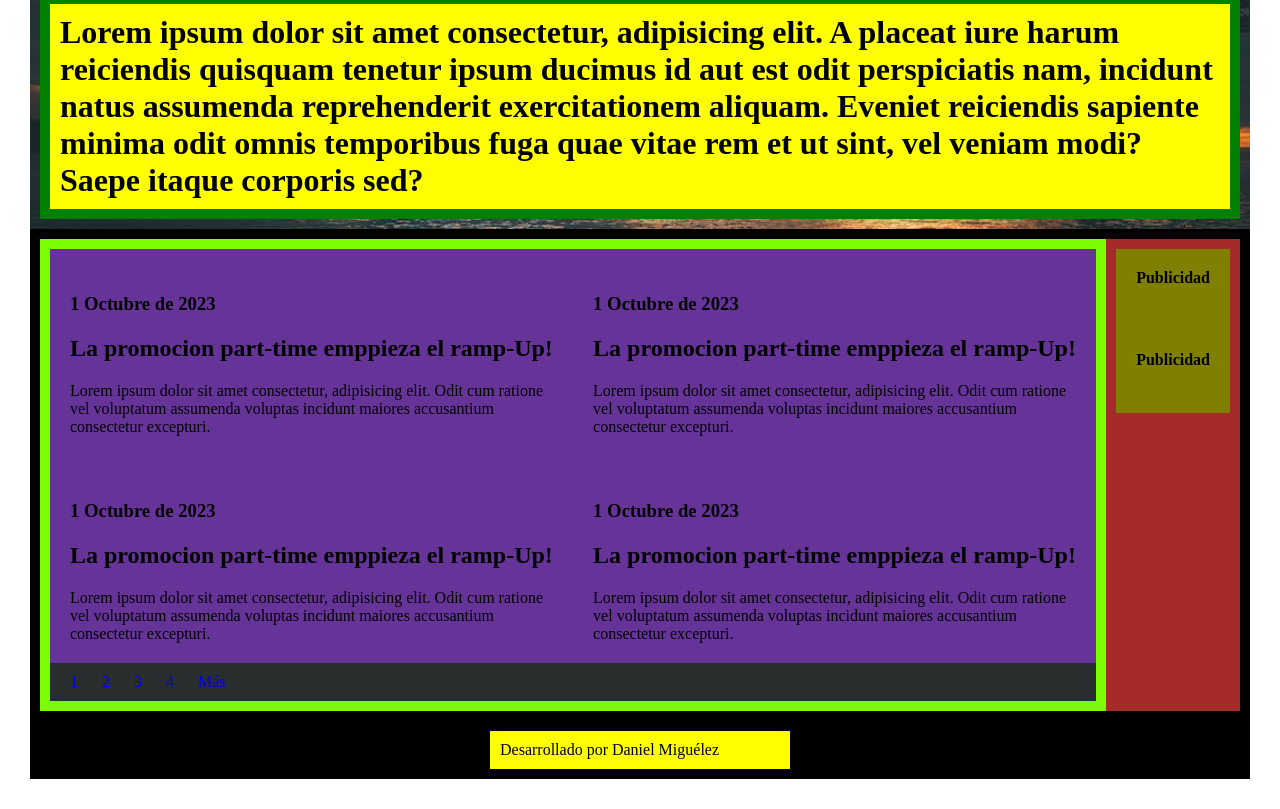
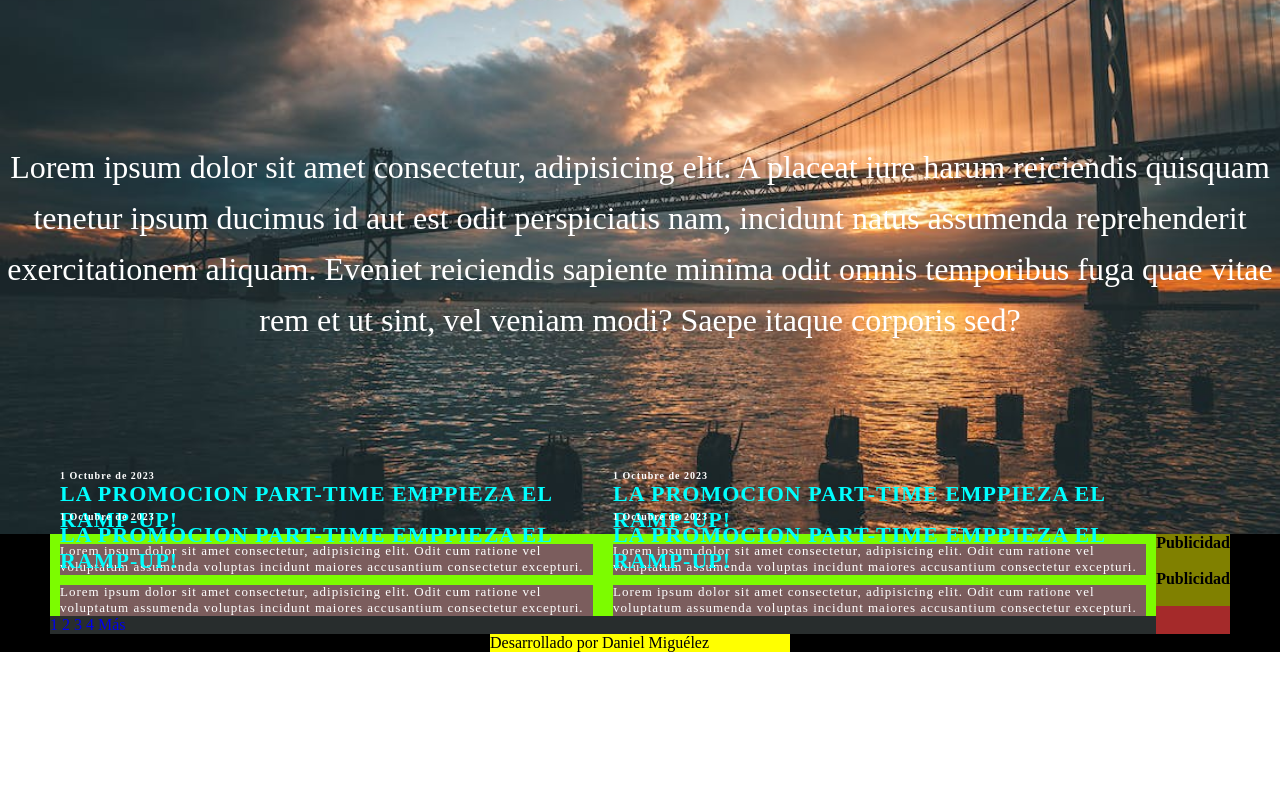
Before and after one commit to DanielMiguelez/Practica-Web-Alumnos, a plain HTML site: page index.html in a window 1280 px wide. Shown: the part 116-925 px from the top of the page. After the commit the page ends 800 px from the top, so only its background shows below. Drawn offline with Linux system fonts and the light colour scheme.

Commit message:
Adding some css

```diff
--- a/estilos.css
+++ b/estilos.css
@@ -1,6 +1,6 @@
 *{
     margin: 0px;
-    padding: 10px;
+    padding: 0px;
     box-sizing: border-box;
 }
 a{
@@ -10,6 +10,9 @@ a{
     display: flex;
     flex-flow: column nowrap;
 }
+    .margen-interno{
+        padding: 0 50px;
+    }
 .header{
     background-image: url(imagenes/foto2.jpeg);
     background-position: center;
@@ -62,10 +65,17 @@ a{
                 color: gray;
             }
     .texto-principal{
-        background-color: green;
+        /*background-color: green;*/
+        height: 580px;
+        display: flex;
+        align-items: center;
     }
         h1{
-            background-color: yellow;
+            font-family: 'Lora', serif;
+            line-height: 1.6;
+            text-align: center;
+            color: rgb(255, 255, 255);
+            font-weight: 300;
         }
 .section{
     background-color: black;
@@ -80,6 +90,30 @@ a{
         .article{
             background-color: rebeccapurple;
             flex: 1 1 40%;
+            color: #ffffff;
+            font-size:13px;
+            letter-spacing: 1px;
+            margin: 10px 10px 0 10px;
+            flex: 1 1 45%;
+            background: #7b5d5d;
+        }
+            .article a{
+                background-color: blue;
+            }
+            .article img{
+                width: 100%;
+            }
+        h3{
+            color: #fff;
+            font-size: 10px;
+            padding: 10px, 0;
+            margin-top: -90px;
+        }
+        h2{
+            font-size: 22px;
+            color: aqua;
+            text-transform: uppercase;
+            padding: 0 0 10px 0;
         }
         .navegacion{
             background-color: rgb(40, 45, 45);
@@ -89,6 +123,9 @@ a{
     background-color: brown;
     flex: 1 1 auto;
 }
+    .aside img{
+        width: 100%;
+    }
 .publicidad{
     background-color: olive;
 }
--- a/index.html
+++ b/index.html
@@ -11,7 +11,7 @@
 <body>
     <div class="padre">
         <header class="header">
-            <div class="menu">
+            <div class="menu margen-interno">
                 <div class="logo">
                     <a href="index.html"><i class="fa-sharp fa-solid fa-microphone"></i>Daniel's web<i class="fa-sharp fa-solid fa-microphone"></i></a>
                 </div>
@@ -31,31 +31,34 @@
                 <h1>Lorem ipsum dolor sit amet consectetur, adipisicing elit. A placeat iure harum reiciendis quisquam tenetur ipsum ducimus id aut est odit perspiciatis nam, incidunt natus assumenda reprehenderit exercitationem aliquam. Eveniet reiciendis sapiente minima odit omnis temporibus fuga quae vitae rem et ut sint, vel veniam modi? Saepe itaque corporis sed?</h1>
             </div>
         </header>
-        <section class="section">
+        <section class="section margen-interno">
             <div class="articulos">
                 <article class="article">
                     <img src="imagenes/foto4.webp" alt="">
                     <h3>1 Octubre de 2023</h3>
                     <h2>La promocion part-time emppieza el ramp-Up!</h2>
                     <p>Lorem ipsum dolor sit amet consectetur, adipisicing elit. Odit cum ratione vel voluptatum assumenda voluptas incidunt maiores accusantium consectetur excepturi.</p>
+                    <a href="Leer mas..."></a>
                 </article>
                 <article class="article">
                     <img src="imagenes/foto4.webp" alt="">
                     <h3>1 Octubre de 2023</h3>
                     <h2>La promocion part-time emppieza el ramp-Up!</h2>
                     <p>Lorem ipsum dolor sit amet consectetur, adipisicing elit. Odit cum ratione vel voluptatum assumenda voluptas incidunt maiores accusantium consectetur excepturi.</p>
+                    <a href="Leer mas..."></a>
                 </article>
                 <article class="article">
                     <img src="imagenes/foto4.webp" alt="">
                     <h3>1 Octubre de 2023</h3>
                     <h2>La promocion part-time emppieza el ramp-Up!</h2>
                     <p>Lorem ipsum dolor sit amet consectetur, adipisicing elit. Odit cum ratione vel voluptatum assumenda voluptas incidunt maiores accusantium consectetur excepturi.</p>
+                    <a href="Leer mas..."></a>
                 </article>
                 <article class="article">
                     <img src="imagenes/foto4.webp" alt="">
                     <h3>1 Octubre de 2023</h3>
                     <h2>La promocion part-time emppieza el ramp-Up!</h2>
-                    <p>Lorem ipsum dolor sit amet consectetur, adipisicing elit. Odit cum ratione vel voluptatum assumenda voluptas incidunt maiores accusantium consectetur excepturi.</p>
+                    <a href="Leer mas..."></a> <p>Lorem ipsum dolor sit amet consectetur, adipisicing elit. Odit cum ratione vel voluptatum assumenda voluptas incidunt maiores accusantium consectetur excepturi.</p>
                 </article>
                 <nav class="navegacion">
                     <a href="#">1</a>
@@ -76,7 +79,7 @@
                 </div>
             </aside>
         </section>
-        <footer class="footer">
+        <footer class="footer margen-interno">
             <div class="pie">Desarrollado por Daniel Miguélez</div>
         </footer>
     </div>
```
